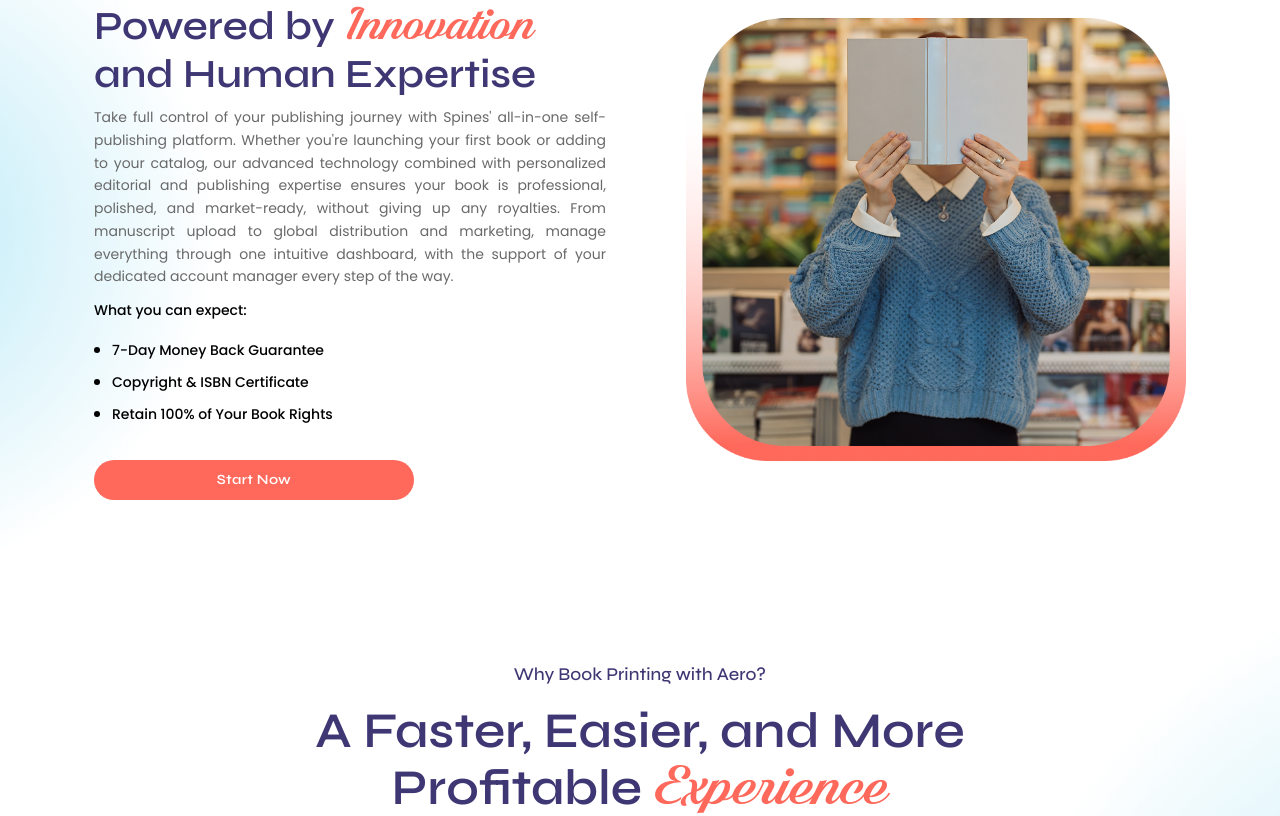
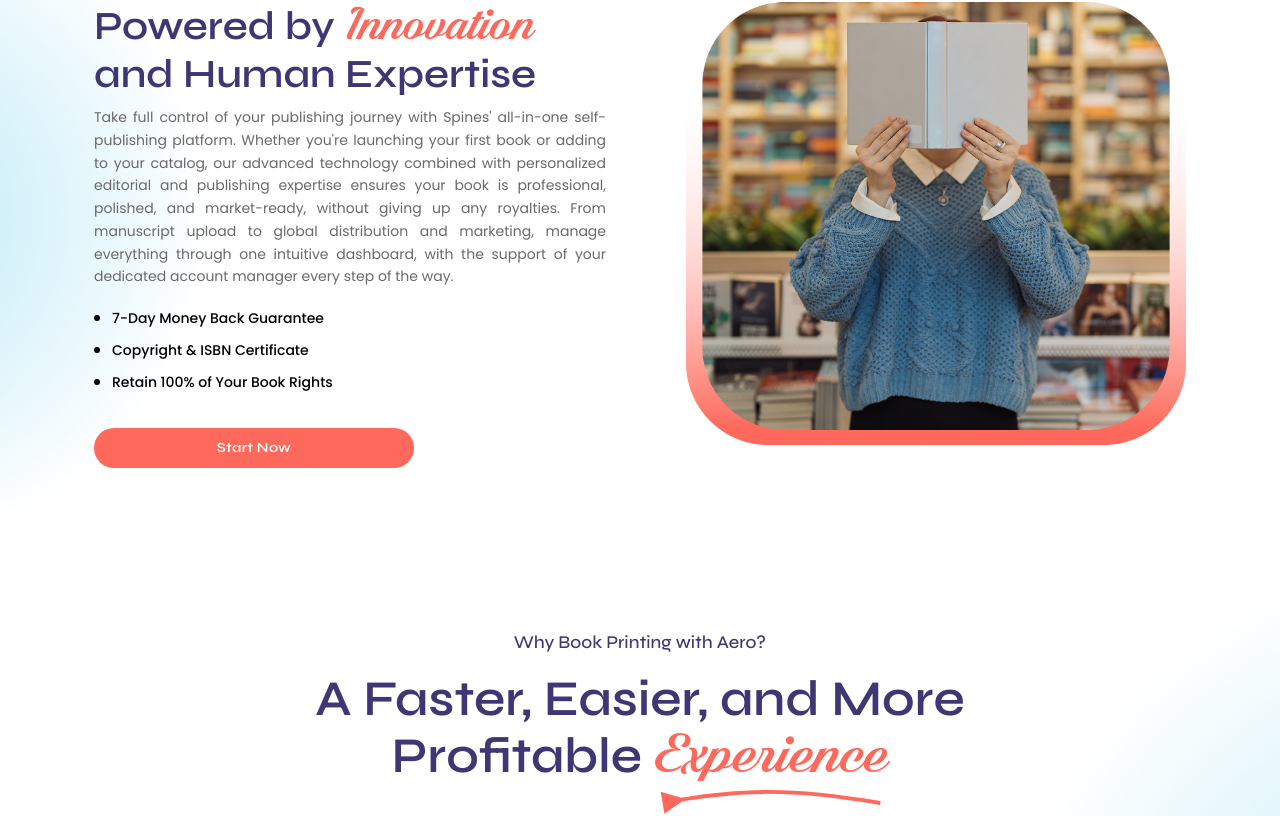
Before and after one commit to Invenzee/aeropublishing, a Next.js app: page /book-printing in a window 1280 px wide. Shown: the part 916-1732 px from the top of the page. Built offline with nearby package versions, Linux system fonts and the light colour scheme.

Commit message:
book editing page content updated

```diff
--- a/src/app/book-editing/page.tsx
+++ b/src/app/book-editing/page.tsx
@@ -60,6 +60,7 @@ export default function page() {
                     "Full Creative Control & 100% Author Rights"
                 ]}
                 imageSrc="/service-feature-section-image.png"
+                hasFeatures={true}
             />
             <BenefitsGridSection
                 subtitle="Why Book Editing with Aero?"
--- a/src/components/About/FeatureSection.tsx
+++ b/src/components/About/FeatureSection.tsx
@@ -18,6 +18,7 @@ interface FeatureSectionProps {
     imageSrc: string;
     imageAlt?: string;
     isReversed?: boolean; // To swap image and content side
+    hasFeatures?: boolean
 }
 
 export default function FeatureSection({
@@ -30,6 +31,7 @@ export default function FeatureSection({
     imageSrc,
     imageAlt = "Feature Image",
     isReversed = false,
+    hasFeatures = false
 }: FeatureSectionProps) {
     return (
         <section className="py-20 bg-white overflow-hidden bg-[url('/why-aero-gradient-bg.png')] bg-contain bg-no-repeat bg-left">
@@ -61,9 +63,12 @@ export default function FeatureSection({
                         {description}
                     </p>
 
-                    <div className="text-sm font-medium text-brand-black">
-                        What you can expect:
-                    </div>
+                    {
+                        hasFeatures &&
+                        <div className="text-sm font-medium text-brand-black">
+                            What you can expect:
+                        </div>
+                    }
 
                     {features.length > 0 && (
                         <ul className="space-y-3 pt-2">
```
